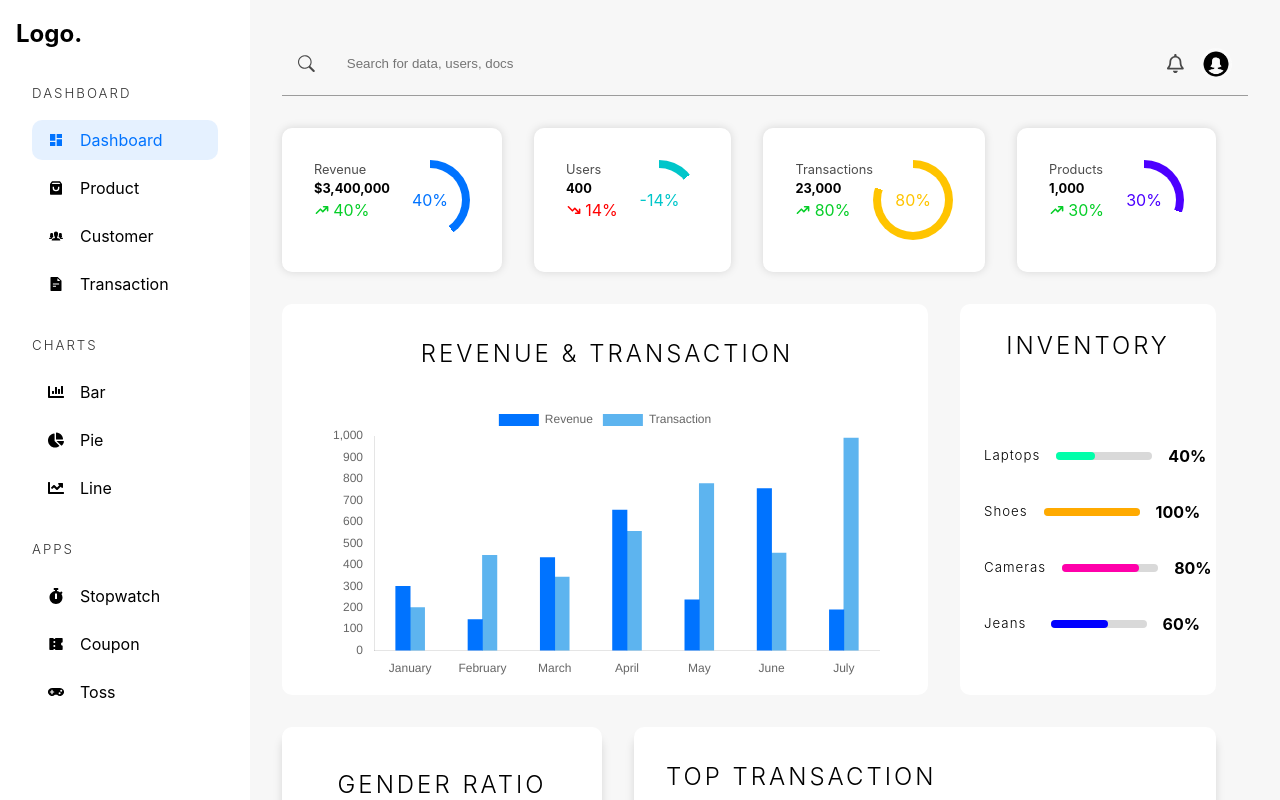
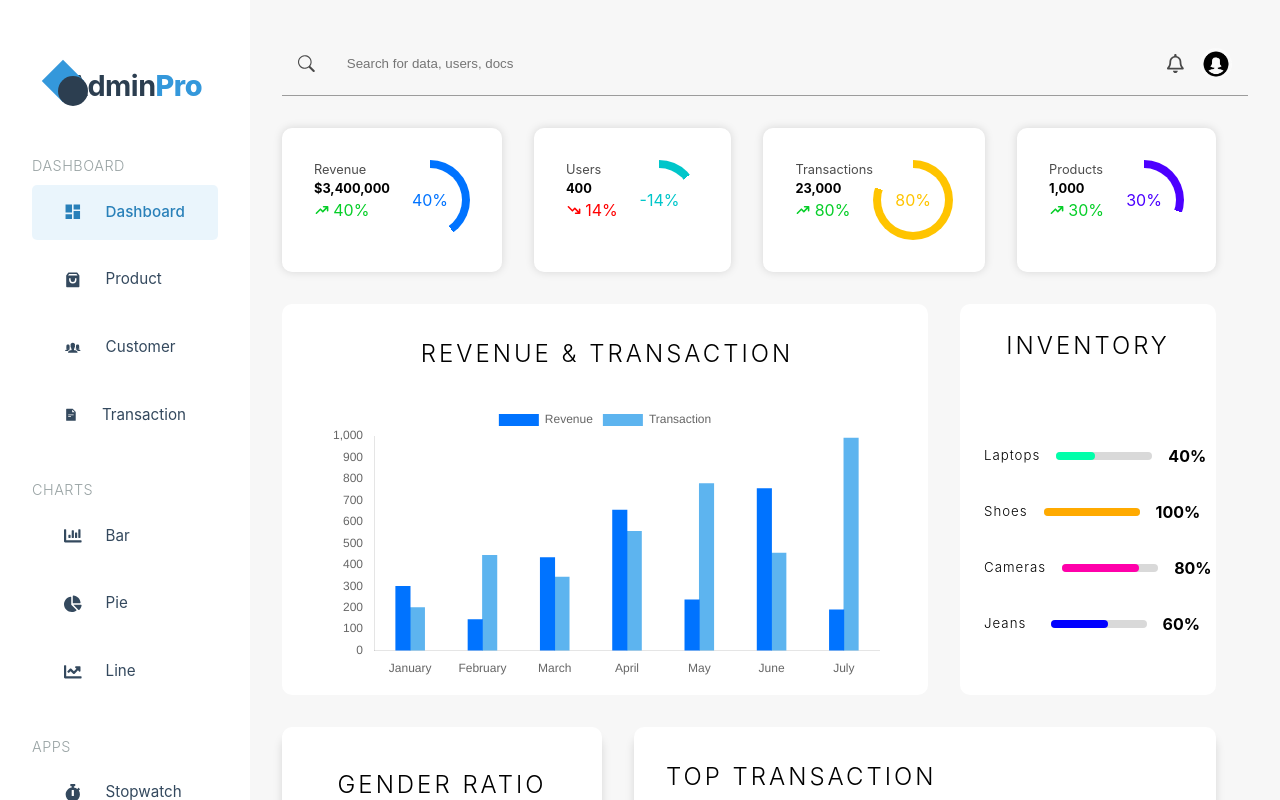
Before and after one commit to KiranGadhavi/Admin_dashboard, a React (Vite) app: page /admin/dashboard in a window 1280 px wide. Built offline with nearby package versions, Linux system fonts and the light colour scheme.

Commit message:
design sidebar and logo

```diff
--- a/src/components/AdminSidebar.tsx
+++ b/src/components/AdminSidebar.tsx
@@ -54,19 +54,8 @@ interface LiProps {
 }
 
 const Li: React.FC<LiProps> = ({ url, text, location, Icon }) => (
-  <li
-    style={{
-      backgroundColor: location.pathname.includes(url)
-        ? "rgba(0,115,255,0.1)"
-        : "white",
-    }}
-  >
-    <Link
-      to={url}
-      style={{
-        color: location.pathname.includes(url) ? "rgb(0,115,255)" : "black",
-      }}
-    >
+  <li className={location.pathname.includes(url) ? "active" : ""}>
+    <Link to={url}>
       <Icon />
       {text}
     </Link>
@@ -110,11 +99,27 @@ const AdminSidebar: React.FC = () => {
         </button>
       )}
       <aside style={sidebarStyle}>
-        <h2>Logo.</h2>
+        <div className="logo-container">
+          <div className="logo-icon">
+            <div className="logo-square"></div>
+            <div className="logo-circle"></div>
+          </div>
+          <h2 className="logo-text">
+            Admin<span className="logo-highlight">Pro</span>
+          </h2>
+        </div>
         {MENU_ITEMS.map((section, index) => (
-          <div key={index}>
-            <h5>{section.title}</h5>
-            <ul>
+          <div key={index} className="menu-section">
+            <h5
+              style={{
+                color: "#7f8c8d",
+                fontSize: "0.9rem",
+                marginBottom: "0.5rem",
+              }}
+            >
+              {section.title}
+            </h5>
+            <ul style={{ listStyle: "none", padding: 0 }}>
               {section.items.map((item) => (
                 <Li
                   key={item.url}
--- a/src/styles/App.scss
+++ b/src/styles/App.scss
@@ -69,6 +69,109 @@ a {
           a {
             color: rgba(0, 0, 0, 0.825);
             @include flex(row, unset);
+          }
+        }
+      }
+    }
+
+    .logo-container {
+      display: flex;
+      align-items: center;
+      justify-content: center;
+      margin-bottom: 2rem;
+      padding: 1rem;
+    }
+
+    .logo-icon {
+      position: relative;
+      width: 40px;
+      height: 40px;
+      margin-right: 10px;
+    }
+
+    .logo-square {
+      position: absolute;
+      width: 30px;
+      height: 30px;
+      background-color: #3498db;
+      transform: rotate(45deg);
+    }
+
+    .logo-circle {
+      position: absolute;
+      width: 30px;
+      height: 30px;
+      background-color: #2c3e50;
+      border-radius: 50%;
+      top: 10px;
+      left: 10px;
+    }
+
+    .logo-text {
+      font-size: 1.8rem;
+      font-weight: 700;
+      color: #2c3e50;
+      letter-spacing: -0.5px;
+    }
+
+    .logo-highlight {
+      color: #3498db;
+      font-weight: 800;
+    }
+
+    .menu-section {
+      margin-bottom: 1.5rem;
+
+      h5 {
+        color: #7f8c8d;
+        font-size: 0.9rem;
+        margin-bottom: 0.5rem;
+        text-transform: uppercase;
+        letter-spacing: 0.5px;
+      }
+
+      ul {
+        list-style: none;
+        padding: 0;
+
+        li {
+          margin-bottom: 0.3rem;
+          border-radius: 5px;
+          transition: all 0.3s ease;
+
+          &:hover,
+          &.active {
+            background-color: rgba(52, 152, 219, 0.1);
+          }
+
+          a {
+            display: flex;
+            align-items: center;
+            padding: 0.5rem 1rem;
+            font-size: 0.95rem;
+            color: #34495e;
+            transition: all 0.3s ease;
+
+            svg {
+              margin-right: 0.5rem;
+              font-size: 1.1rem;
+              transition: all 0.3s ease;
+            }
+
+            &:hover,
+            .active & {
+              color: #2980b9;
+            }
+          }
+
+          &.active a {
+            color: #2980b9;
+            font-weight: 500;
+          }
+
+          &.active svg,
+          &:hover svg {
+            transform: scale(1.1);
           }
         }
       }
@@ -225,7 +328,7 @@ a {
     width: 90%;
 
     h1 {
-      font-size: 3rem;
+      font-size: 3rem; // Increased size back to original
       margin-bottom: 1rem;
       color: #2c3e50;
       font-weight: 700;
```
